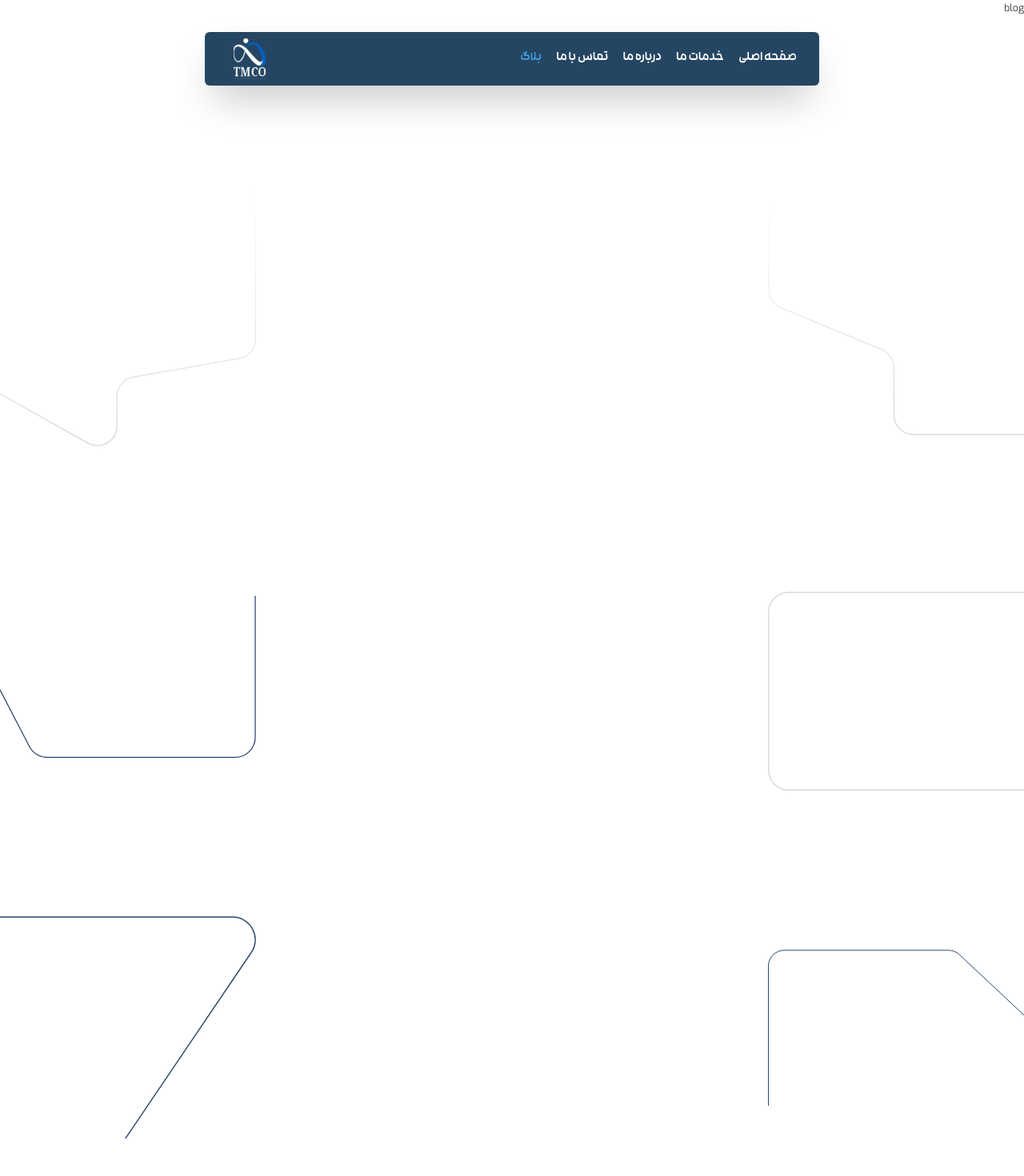
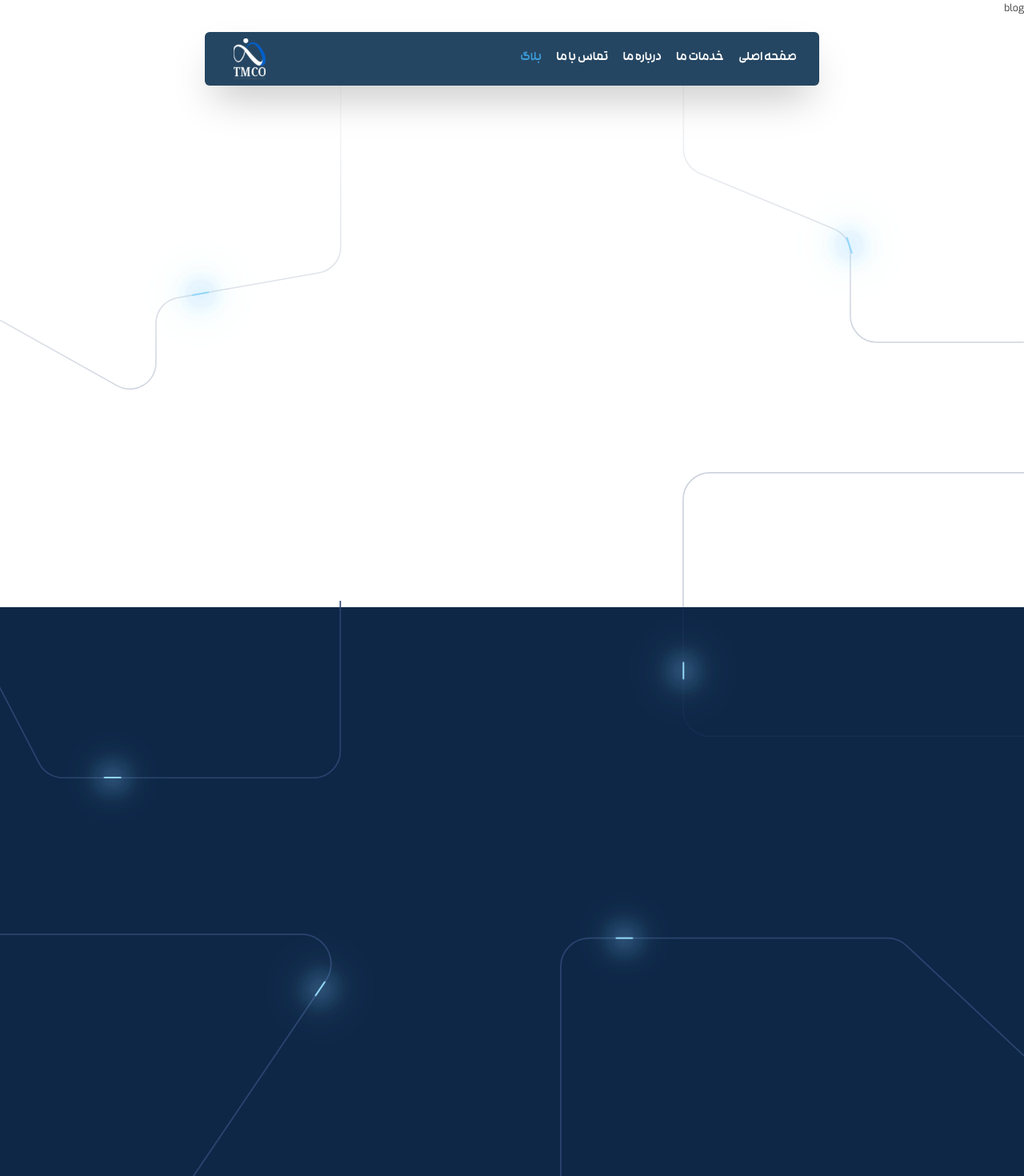
Before and after one commit to AMIRBAXXTER/tmco_project, a Next.js app in the folder frontend/: page /blog in a window 1280 px wide. Shown: the top 1470 px of the page at 80% size. Built offline with nearby package versions, Linux system fonts and the light colour scheme.

Commit message:
start working on footer

```diff
--- a/frontend/src/app/layout.js
+++ b/frontend/src/app/layout.js
@@ -14,7 +14,7 @@ export default function RootLayout({ children }) {
       <body>
         <Header />
         {children}
-        <Footer />
+        <Footer/>
       </body>
     </html>
   );
--- a/frontend/src/components/Footer.js
+++ b/frontend/src/components/Footer.js
@@ -1,33 +1,70 @@
+'use client';
+import React, { useEffect } from "react";
+import { gsap } from "gsap";
+import { MotionPathPlugin } from "gsap/MotionPathPlugin";
+
 export default function Footer() {
+    const year = new Date().getFullYear();
+
+    useEffect(() => {
+        gsap.registerPlugin(MotionPathPlugin);
+
+        const worms = [
+            { el: ".dot1", path: "#path1" },
+            { el: ".dot2", path: "#path2" },
+            { el: ".dot3", path: "#path3" },
+            { el: ".dot4", path: "#path4" },
+            { el: ".dot5", path: "#path5" },
+            { el: ".dot6", path: "#path6" },
+        ];
+
+        const animateWorms = () => {
+            gsap.killTweensOf(worms.map(w => w.el)); // حذف انیمیشن‌های قبلی
+
+            worms.forEach(({ el, path }) => {
+                gsap.to(el, {
+                    duration: 10,
+                    yoyo: true,
+                    repeat: -1,
+                    ease: "none",
+                    motionPath: {
+                        path: path,
+                        align: path,
+                        autoRotate: true,
+                        alignOrigin: [0.5, 0.5],
+                    },
+                });
+            });
+        };
+
+        animateWorms(); // اجرای اولیه
+        window.addEventListener('resize', animateWorms); // اجرای دوباره بعد از تغییر سایز
+
+        return () => {
+            window.removeEventListener('resize', animateWorms);
+        };
+    }, []);
+
     return (
-        <section className="relative w-full h-[1200px] bg-white">
+        <footer className="relative w-full overflow-hidden bg-white">
+            {/* خطوط نورانی */}
+            <div className="pointer-events-none absolute inset-0 z-40">
+                <div className="worm-glow dot1"></div>
+                <div className="worm-glow dot2"></div>
+                <div className="worm-glow dot3"></div>
+                <div className="worm-glow dot4"></div>
+                <div className="worm-glow dot5"></div>
+                <div className="worm-glow dot6"></div>
+            </div>
 
+            {/* لایه‌ SVGها */}
+            <div className="pointer-events-none absolute inset-0 z-30 flex flex-col justify-between">
 
-            {/* SVGها روی دیو رنگی */}
-            <div className="absolute inset-0 z-20 pointer-events-none">
-
-                {/* بالا چپ */}
-                <svg
-                    className="intro-line absolute top-0 left-0 w-1/4 h-3/5"
-                    width="524" height="569" viewBox="0 0 524 569"
-                    fill="none" xmlns="http://www.w3.org/2000/svg"
-                >
-                    <path d="M523 0V349.935C523 369.347 509.062 385.957 489.945 389.328L272.46 427.672C253.342 431.043 239.405 447.653 239.405 467.065V527.772C239.405 558.327 206.531 577.6 179.868 562.676L0 462" stroke="url(#paint0_linear_171_5039)" strokeOpacity="0.23" strokeWidth="2" />
-                    <defs>
-                        <linearGradient id="paint0_linear_171_5039" x1="261.5" y1="40.3482" x2="261.5" y2="596" gradientUnits="userSpaceOnUse">
-                            <stop stopColor="#2A446F" stopOpacity="0" />
-                            <stop offset="1" stopColor="#2A446F" />
-                        </linearGradient>
-                    </defs>
-                </svg>
-
-                {/* بالا راست */}
-                <svg
-                    className="intro-line absolute top-0 right-0 w-1/4 h-3/5"
-                    width="519" height="518" viewBox="0 0 519 518"
-                    fill="none" xmlns="http://www.w3.org/2000/svg"
-                >
-                    <path d="M1.61401 0V223.263C1.61401 239.447 11.3654 254.035 26.3188 260.224L230.637 344.776C245.59 350.965 255.342 365.553 255.342 381.737V477C255.342 499.091 273.25 517 295.342 517H519" stroke="url(#paint0_linear_171_5033)" strokeOpacity="0.23" strokeWidth="2" />
+                {/* ردیف بالایی */}
+                <div className="flex w-full justify-between">
+                    <svg className="w-1/3 h-auto -translate-y-10" width="519" height="518" viewBox="0 0 519 518" fill="none">
+                        <path id="path1" d="M1.61401 0V223.263C1.61401 239.447 11.3654 254.035 26.3188 260.224L230.637 344.776C245.59 350.965 255.342 365.553 255.342 381.737V477C255.342 499.091 273.25 517 295.342 517H519"
+                            stroke="url(#paint0_linear_171_5033)" strokeOpacity="0.23" strokeWidth="2" />
                         <defs>
                             <linearGradient id="paint0_linear_171_5033" x1="260.307" y1="35" x2="260.307" y2="517" gradientUnits="userSpaceOnUse">
                                 <stop stopColor="#2A446F" stopOpacity="0" />
@@ -36,43 +73,77 @@ export default function Footer() {
                         </defs>
                     </svg>
 
-                {/* پایین چپ */}
-                <svg
-                    className="intro-line absolute bottom-0 left-0 w-1/4 h-3/5"
-                    width="511" height="266" viewBox="0 0 511 266"
-                    fill="none" xmlns="http://www.w3.org/2000/svg"
-                >
-                    <path d="M509.5 -57.5V225C509.5 247.091 491.591 265 469.5 265H94.2798C79.36 265 65.6802 256.696 58.7945 243.461L-110 -81" stroke="#2A446F" strokeWidth="2" />
+                    <svg className="w-1/3 h-auto" width="524" height="569" viewBox="0 0 524 569" fill="none">
+                        <path id="path2" d="M523 0V349.935C523 369.347 509.062 385.957 489.945 389.328L272.46 427.672C253.342 431.043 239.405 447.653 239.405 467.065V527.772C239.405 558.327 206.531 577.6 179.868 562.676L0 462"
+                            stroke="url(#paint0_linear_171_5039)" strokeOpacity="0.23" strokeWidth="2" />
+                        <defs>
+                            <linearGradient id="paint0_linear_171_5039" x1="261.5" y1="40.3482" x2="261.5" y2="596" gradientUnits="userSpaceOnUse">
+                                <stop stopColor="#2A446F" stopOpacity="0" />
+                                <stop offset="1" stopColor="#2A446F" />
+                            </linearGradient>
+                        </defs>
+                    </svg>
+                </div>
+
+                {/* ردیف میانی */}
+                <div className="flex w-full items-end justify-between">
+                    <svg className="w-1/3 h-auto relative -translate-y-10" width="510" height="396" viewBox="0 0 510 396" fill="none">
+                        <path id="path3" d="M512 1H41.1306C19.0392 1 1.13055 18.9086 1.13055 41V355C1.13055 377.091 19.0392 395 41.1306 395H512"
+                            stroke="#2A446F" strokeOpacity="0.23" strokeWidth="2" />
                     </svg>
 
-                {/* پایین راست */}
-                <svg
-                    className="intro-line absolute bottom-0 right-0 w-1/4 h-3/5"
-                    width="510" height="396" viewBox="0 0 510 396"
-                    fill="none" xmlns="http://www.w3.org/2000/svg"
-                >
-                    <path d="M512 1H41.1306C19.0392 1 1.13055 18.9086 1.13055 41V355C1.13055 377.091 19.0392 395 41.1306 395H512" stroke="#2A446F" strokeOpacity="0.23" strokeWidth="2" />
+                    <svg className="w-1/3 h-auto relative -translate-y-[-12px]" width="511" height="266" viewBox="0 0 511 266" fill="none">
+                        <path id="path4" d="M509.5 -57.5V225C509.5 247.091 491.591 265 469.5 265H94.2798C79.36 265 65.6802 256.696 58.7945 243.461L-110 -81"
+                            stroke="#2A446F" strokeWidth="2" />
+                    </svg>
+                </div>
+
+                {/* ردیف پایینی */}
+                <div className="flex md:flex-row flex-row-reverse w-full justify-between gap-x-52 mt-8 md:mt-16">
+                    <svg className="w-auto h-auto hidden md:block md:w-[580px]" width="649" height="391" viewBox="0 0 649 391" fill="none">
+                        <path id="path5" d="M649 165.5L485.039 11.8159C477.626 4.86704 467.845 1 457.684 1H41C18.9086 1 1 18.9086 1 41V395"
+                            stroke="#2A446F" strokeWidth="2" />
                     </svg>
 
-                {/* وسط پایین چپ */}
-                <svg
-                    className="intro-line absolute top-3/4 left-0 w-1/4 h-3/5"
-                    width="452" height="391" viewBox="0 0 452 391"
-                    fill="none" xmlns="http://www.w3.org/2000/svg"
-                >
-                    <path d="M0 1H410.649C442.719 1 461.749 36.849 443.78 63.4124L221.5 392" stroke="#2A446F" strokeWidth="2" />
+                    <svg className="relative bottom-0 left-[-200px] md:static md:bottom-auto md:left-auto md:w-[415px] md:h-auto"
+                        width="452" height="391" viewBox="0 0 452 391" fill="none">
+                        <path id="path6" d="M0 1H410.649C442.719 1 461.749 36.849 443.78 63.4124L221.5 392"
+                            stroke="#2A446F" strokeWidth="2" />
                     </svg>
+                </div>
+            </div>
 
-                {/* وسط پایین راست */}
-                <svg
-                    className="intro-line absolute top-3/4 right-0 w-1/4 h-3/5"
-                    width="649" height="392" viewBox="0 0 649 392"
-                    fill="none" xmlns="http://www.w3.org/2000/svg"
-                >
-                    <path d="M649 165.5L485.039 11.8159C477.626 4.86704 467.845 1 457.684 1H41C18.9086 1 1 18.9086 1 41V395" stroke="#2A446F" strokeWidth="2" />
-                </svg>
+            {/* محتوای فوتر */}
+            <div className="relative z-20 grid min-h-[1500px] grid-rows-[auto_auto_auto]">
+                <section className="mx-auto flex w-full h-[350px] md:h-[735px] flex-col justify-end px-6 pb-[clamp(8rem,16vw,12rem)] pt-[clamp(6rem,12vw,8rem)] text-right text-slate-700 lg:px-12"></section>
+                <section className="relative w-full h-[1200px] md:h-[767px] bg-[#0F2747] px-6 py-[clamp(8rem,16vw,12rem)] text-slate-100 lg:px-12"></section>
+            </div>
 
-            </div>
-        </section>
+            {/* استایل کرم نورانی */}
+            <style jsx>{`
+                .worm-glow {
+                    width: 22px;
+                    height: 2px;
+                    background: #93d7f9; /* رنگ اصلی */
+                    border-radius: 2px;
+                    position: absolute;
+
+                    /* هاله چند لایه برای پرنور بودن */
+                    box-shadow:
+                    0 0 25px rgba(147, 215, 249, 1),
+                    0 0 30px rgba(147, 215, 249, 0.95),
+                    0 0 35px rgba(147, 215, 249, 0.9),
+                    0 0 40px rgba(147, 215, 249, 0.85),
+                    0 0 45px rgba(147, 215, 249, 0.8),
+                    0 0 50px rgba(147, 215, 249, 0.75);
+                    filter:
+                    drop-shadow(0 0 15px rgba(147, 215, 249, 0.9))
+                    drop-shadow(0 0 20px rgba(147, 215, 249, 0.85));
+                }
+
+
+`}</style>
+
+        </footer>
     );
 }
--- a/frontend/src/components/IntroAnimation.js
+++ b/frontend/src/components/IntroAnimation.js
@@ -154,12 +154,12 @@ export default function IntroAnimation() {
         className="absolute w-screen h-screen lg:h-[115vh] lg:object-fill object-cover  z-40"
       />
       <p className="absolute bottom-13 left-1/2 -translate-x-1/2 w-full text-center text-xl md:text-3xl lg:text-4xl font-bold text-white z-50">
-        {typedText.length > 2
+        {typedText.length > 6
           ? <>
             {typedText.slice(0, typedText.length - 6)}
             <span className="text-[#3C9BD8]">{typedText.slice(-6)}</span>
           </>
-          : typedText
+          : <span className="text-[#3C9BD8]">{typedText}</span>
         }
       </p>
 
```
Lines whose indentation alone changed are shown as unchanged.
